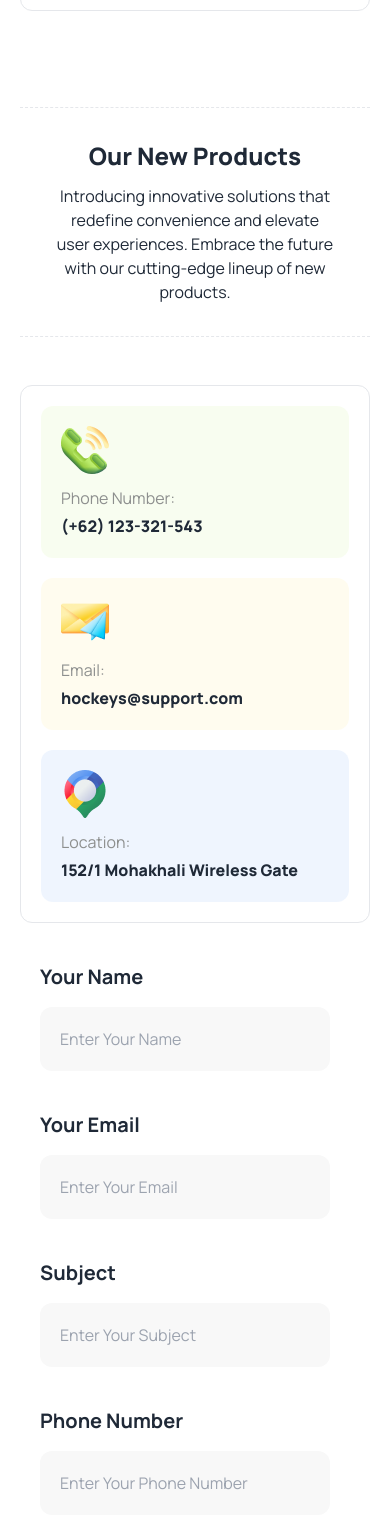
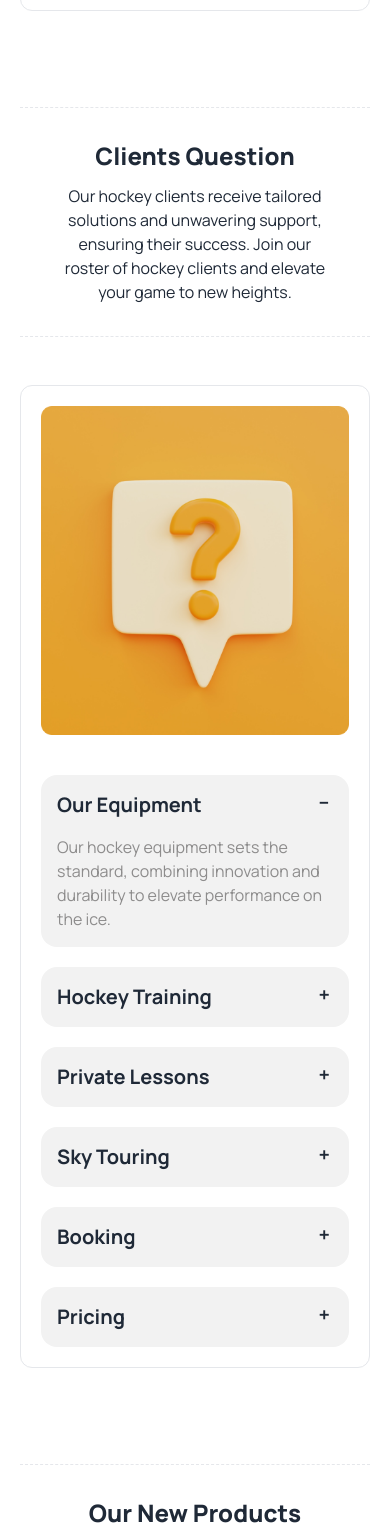
Before and after one commit to mramitkb/Hockeys-UI-Design-A3, a plain HTML site: page index.html in a window 390 px wide. Shown: the part 6548-8086 px from the top of the page. Drawn offline with nearby package versions, Linux system fonts and the light colour scheme.

Commit message:
Clients Section Done with Responsive

```diff
--- a/index.html
+++ b/index.html
@@ -555,6 +555,80 @@
             </div>
           </div>
         </div>
+        <!-- Clients Section -->
+        <div class="mt-24">
+          <hr class="border-dashed mb-8">
+          <h1 class="text-center mb-3 text-2xl md:text-4xl font-extrabold">Clients Question</h1>
+          <p class="text-center w-[80%] mx-auto">Our hockey clients receive tailored solutions and unwavering support, ensuring their success. Join our roster of hockey clients and elevate your game to new heights.</p>
+          <hr class="mt-8 mb-12 border-dashed">
+          <!-- Container -->
+          <div class="flex flex-col md:flex-row lg:flex-row items-center justify-between gap-10 border p-5 rounded-xl">
+            <img class="flex-1 md:w-1/2 lg:w-full" src="./Images/Question.png" alt="">
+            <!-- Accordion -->
+            <div class="flex-1 space-y-5">
+              <!-- One -->
+              <div class="collapse collapse-plus bg-base-200">
+                <input type="radio" name="my-accordion-3" checked="checked" />
+                <div class="collapse-title text-xl font-bold">
+                  Our Equipment
+                </div>
+                <div class="collapse-content">
+                  <p class="text-[#8d8c8c]">Our hockey equipment sets the standard, combining innovation and durability to elevate performance on the ice.</p>
+                </div>
+              </div>
+              <!-- Two -->
+              <div class="collapse collapse-plus bg-base-200">
+                <input type="radio" name="my-accordion-3" />
+                <div class="collapse-title text-xl font-bold">
+                  Hockey Training
+                </div>
+                <div class="collapse-content">
+                  <p class="text-[#8d8c8c]">Our hockey training program offers a comprehensive approach, refining skills, fostering teamwork, and shaping champions on the ice.</p>
+                </div>
+              </div>
+              <!-- Three -->
+              <div class="collapse collapse-plus bg-base-200">
+                <input type="radio" name="my-accordion-3" />
+                <div class="collapse-title text-xl font-bold">
+                  Private Lessons
+                </div>
+                <div class="collapse-content">
+                  <p class="text-[#8d8c8c]">Our hockey private lessons offer personalized coaching tailored to each player's unique needs, accelerating skill development and fostering confidence on the ice.</p>
+                </div>
+              </div>
+              <!-- Four -->
+              <div class="collapse collapse-plus bg-base-200">
+                <input type="radio" name="my-accordion-3" />
+                <div class="collapse-title text-xl font-bold">
+                  Sky Touring
+                </div>
+                <div class="collapse-content">
+                  <p class="text-[#8d8c8c]">Our hockey Sky Touring experience promises an exhilarating journey through the sport's history, showcasing iconic landmarks and offering exclusive insights into the world of hockey.</p>
+                </div>
+              </div>
+              <!-- Five -->
+              <div class="collapse collapse-plus bg-base-200">
+                <input type="radio" name="my-accordion-3" />
+                <div class="collapse-title text-xl font-bold">
+                  Booking
+                </div>
+                <div class="collapse-content">
+                  <p class="text-[#8d8c8c]">Book your hockey experience with us and unlock access to top-notch facilities, expert coaching, and unparalleled opportunities for skill development on the ice.</p>
+                </div>
+              </div>
+              <!-- Six -->
+              <div class="collapse collapse-plus bg-base-200">
+                <input type="radio" name="my-accordion-3" />
+                <div class="collapse-title text-xl font-bold">
+                  Pricing
+                </div>
+                <div class="collapse-content">
+                  <p class="text-[#8d8c8c]">Our hockey pricing ensures accessibility without compromising on quality, offering competitive rates tailored to meet the needs of players at every level.</p>
+                </div>
+              </div>
+            </div>
+          </div>
+        </div>
         <!-- Get In Touch Section -->
         <div class="mt-24 ">
           <hr class="border-dashed mb-8">
```
